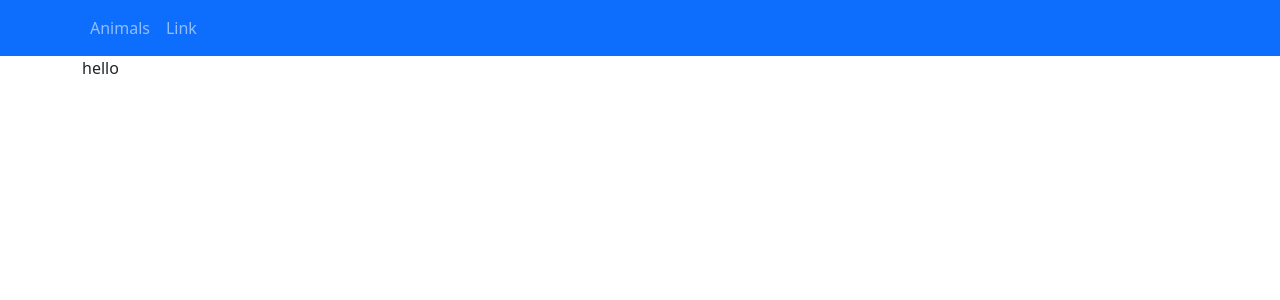
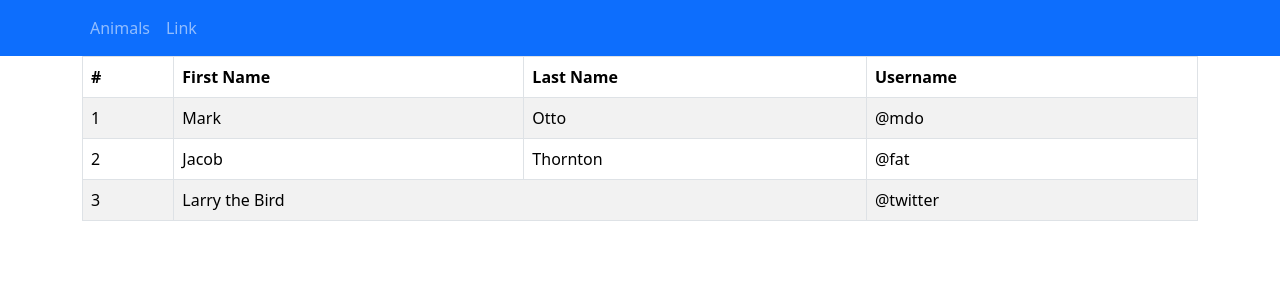
Before and after one commit to redskyby/course_project_database_client, a React (Create React App) app: page /animals in a window 1280 px wide. Shown: the top 300 px of the page. Built offline with nearby package versions, Linux system fonts and the light colour scheme.

Commit message:
AnimalTable.tsx was started to init.

```diff
--- a/package.json
+++ b/package.json
@@ -3,6 +3,7 @@
   "version": "0.1.0",
   "private": true,
   "dependencies": {
+    "@reduxjs/toolkit": "^2.2.1",
     "@testing-library/jest-dom": "^5.17.0",
     "@testing-library/react": "^13.4.0",
     "@testing-library/user-event": "^13.5.0",
@@ -11,12 +12,14 @@
     "@types/node": "^16.18.86",
     "@types/react": "^18.2.61",
     "@types/react-dom": "^18.2.19",
+    "axios": "^1.6.7",
     "bootstrap": "^5.3.3",
     "react": "^18.2.0",
     "react-bootstrap": "^2.10.1",
     "react-dom": "^18.2.0",
     "react-router-dom": "^6.22.2",
     "react-scripts": "5.0.1",
+    "redux": "^5.0.1",
     "sass": "^1.71.1",
     "typescript": "^4.9.5",
     "web-vitals": "^2.1.4"
--- a/src/pages/AnimalTable.tsx
+++ b/src/pages/AnimalTable.tsx
@@ -1,10 +1,39 @@
 import React from "react";
 import Container from "react-bootstrap/Container";
+import Table from "react-bootstrap/Table";
 
 const AnimalTable = () => {
     return (
         <Container>
-            <div>hello</div>
+            <Table striped bordered hover responsive>
+                <thead>
+                    <tr>
+                        <th>#</th>
+                        <th>First Name</th>
+                        <th>Last Name</th>
+                        <th>Username</th>
+                    </tr>
+                </thead>
+                <tbody>
+                    <tr>
+                        <td>1</td>
+                        <td>Mark</td>
+                        <td>Otto</td>
+                        <td>@mdo</td>
+                    </tr>
+                    <tr>
+                        <td>2</td>
+                        <td>Jacob</td>
+                        <td>Thornton</td>
+                        <td>@fat</td>
+                    </tr>
+                    <tr>
+                        <td>3</td>
+                        <td colSpan={2}>Larry the Bird</td>
+                        <td>@twitter</td>
+                    </tr>
+                </tbody>
+            </Table>
         </Container>
     );
 };
```
Also changed, not shown: 1 other file (tests, documents, lock files or other folders).
